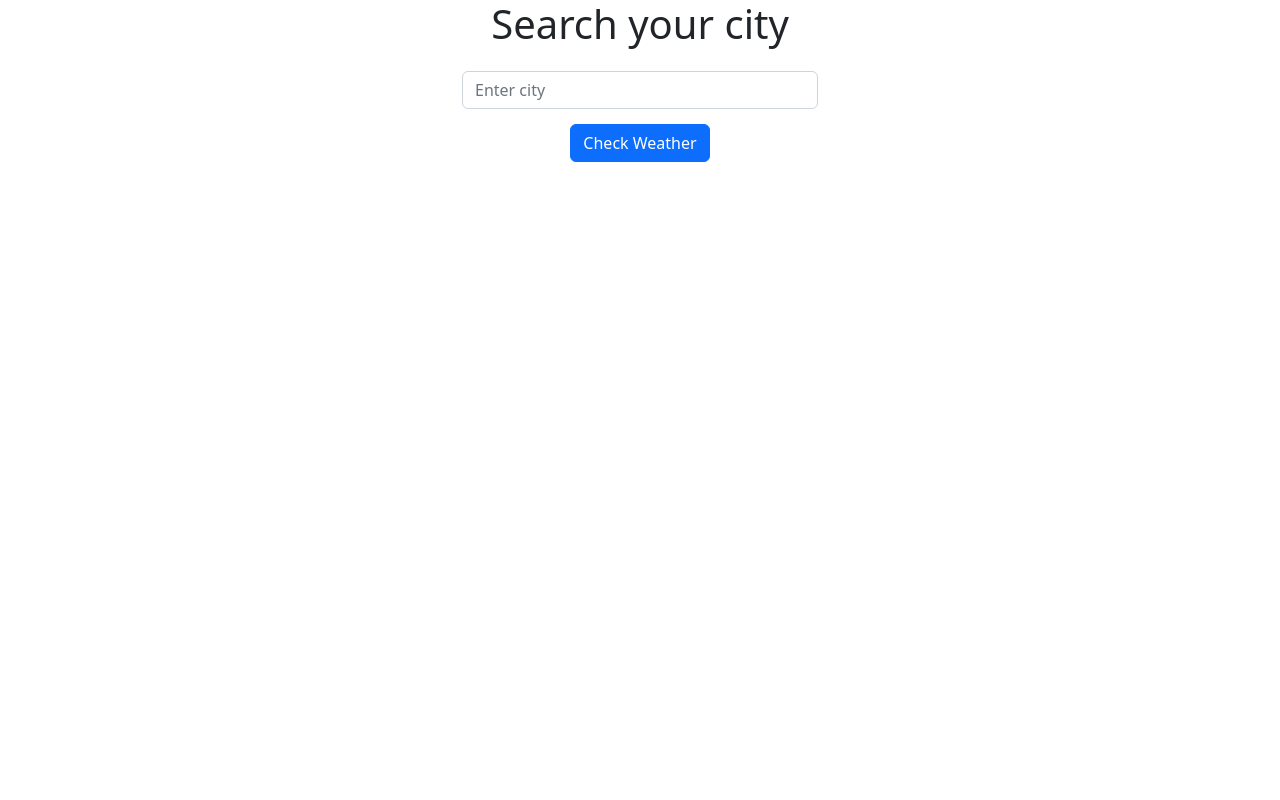
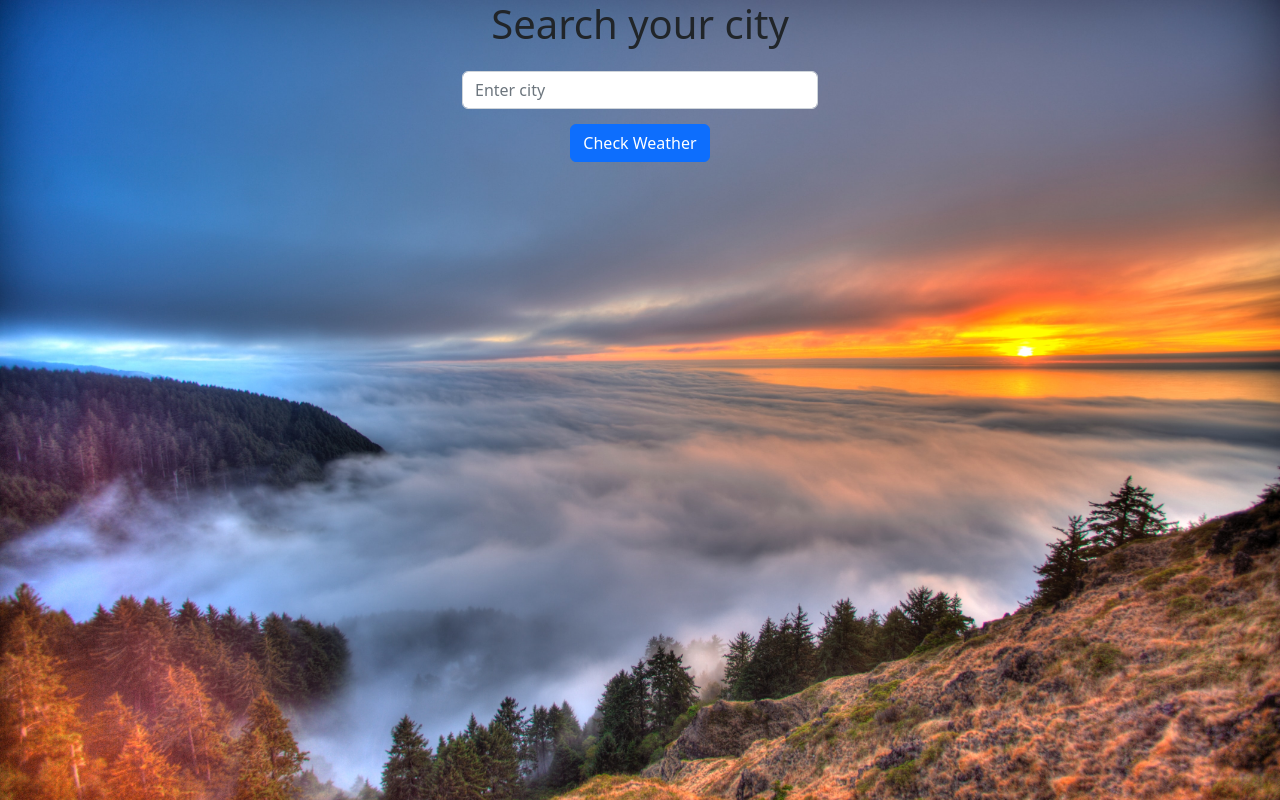
Before and after one commit to Laureen-Akinyi/weatherly, a React (Create React App) app: page / in a window 1280 px wide. Built offline with nearby package versions, Linux system fonts and the light colour scheme.

Commit message:
Styled app.css background

```diff
--- a/src/App.css
+++ b/src/App.css
@@ -1,5 +1,11 @@
+body{
+      background-image: url(./assets/noaa-kcvlb727mn8-unsplash.jpg);
+      background-size: cover;
+
+}
 .App {
   text-align: center;
+
 }
 
 .row {
--- a/src/App.js
+++ b/src/App.js
@@ -26,7 +26,6 @@ const App = () => {
           setUrl(`${API_BASE_URL}/data/2.5/forecast?q=${city}&appid=${API_KEY}`)
         }
       />
-      {/* {data && <WeatherList weathers={data.list} />} */}
       {getContent()}
     </Container>
   );
```
Also changed, not shown: src/components/WeatherCard.js (+4 -3 lines), src/assets/noaa-kcvlb727mn8-unsplash.jpg (added).
